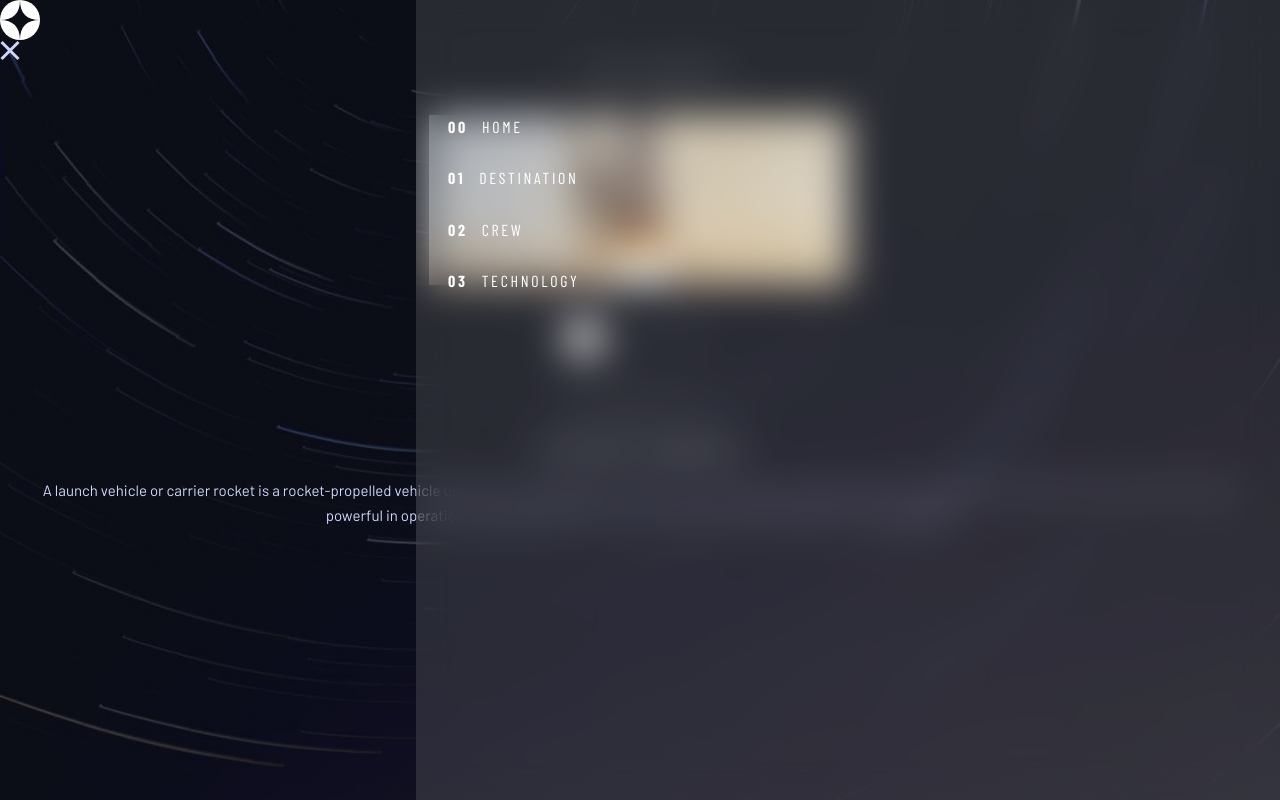
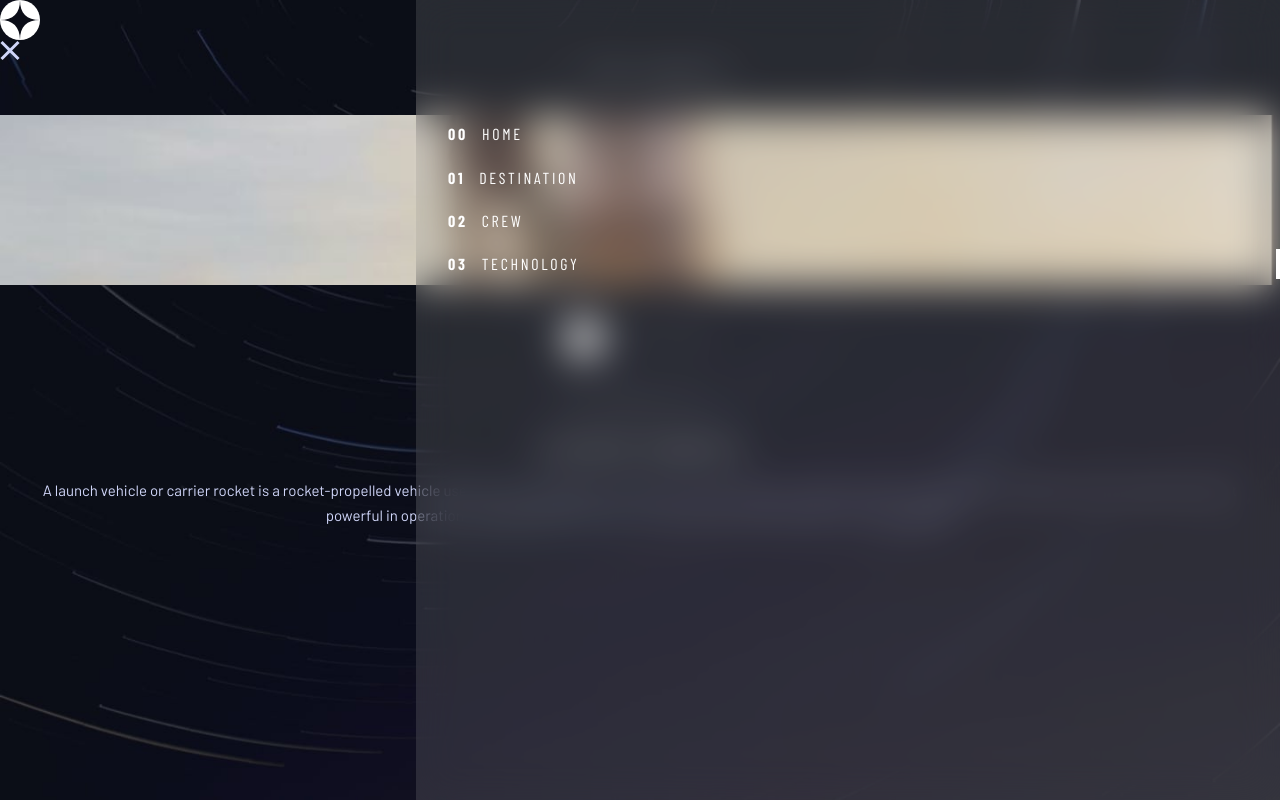
Before and after one commit to Zansuken/space-tourism, a React (Create React App) app: page /technology in a window 1280 px wide. Both pictures are taken after a click on the button 12 px from the left and 50 px from the top of the page. Built offline with nearby package versions, Linux system fonts and the light colour scheme; a web font is replaced by a local one.

Commit message:
fix(Nav): fixed active right border

```diff
--- a/src/components/Nav.tsx
+++ b/src/components/Nav.tsx
@@ -31,10 +31,34 @@ export default function NavMenu() {
             <button ref={ref} className="cross-logo" onClick={() => setVisible(!visible)} />
             <nav className='visible'>
                 <ul ref={ref}>
-                    <li><NavLink to='/'><span className='number'>00</span><span className='section-tag'>HOME</span></NavLink></li>
-                    <li><NavLink to='/destinations'><span className='number'>01</span><span className='section-tag'>DESTINATION</span></NavLink></li>
-                    <li><NavLink to='/crew'><span className='number'>02</span><span className='section-tag'>CREW</span></NavLink></li>
-                    <li><NavLink to='/technology'><span className='number'>03</span><span className='section-tag'>TECHNOLOGY</span></NavLink></li>
+                    <li><NavLink style={({ isActive }) => ({
+                        borderRight: isActive ? "4px solid white" : "none",
+                        display: isActive ? "flex" : "block",
+                        justifySelf: isActive ? "right" : "none",
+                        width: isActive ? "calc(100% - 4px)" : "unset",
+                        padding: "6px 0"
+                    })} to='/'><span className='number'>00</span><span className='section-tag'>HOME</span></NavLink></li>
+                    <li><NavLink style={({ isActive }) => ({
+                        borderRight: isActive ? "4px solid white" : "none",
+                        display: isActive ? "flex" : "block",
+                        justifySelf: isActive ? "right" : "none",
+                        width: isActive ? "calc(100% - 4px)" : "unset",
+                        padding: "6px 0"
+                    })} to='/destinations'><span className='number'>01</span><span className='section-tag'>DESTINATION</span></NavLink></li>
+                    <li><NavLink style={({ isActive }) => ({
+                        borderRight: isActive ? "4px solid white" : "none",
+                        display: isActive ? "flex" : "block",
+                        justifySelf: isActive ? "right" : "none",
+                        width: isActive ? "calc(100% - 4px)" : "unset",
+                        padding: "6px 0"
+                    })} to='/crew'><span className='number'>02</span><span className='section-tag'>CREW</span></NavLink></li>
+                    <li><NavLink style={({ isActive }) => ({
+                        borderRight: isActive ? "4px solid white" : "none",
+                        display: isActive ? "flex" : "block",
+                        justifySelf: isActive ? "right" : "none",
+                        width: isActive ? "calc(100% - 4px)" : "unset",
+                        padding: "6px 0"
+                    })} to='/technology'><span className='number'>03</span><span className='section-tag'>TECHNOLOGY</span></NavLink></li>
                 </ul>
 
             </nav>
--- a/src/styles/components/nav.scss
+++ b/src/styles/components/nav.scss
@@ -28,30 +28,31 @@ nav {
         list-style: none;
         margin: 0;
         padding: 118px 0 0 32px;
-        li:not(:last-of-type) {
-            margin-bottom: 32px;
-        }
+        display: flex;
+        flex-direction: column;
+        gap: 12px;
     }
     a {
         text-decoration: none;
         color: white;
         font-size: 16px;
         letter-spacing: 2.7px;
-        span {
-            padding-bottom: 3px;
-        }
-        &:hover > span:last-of-type {
-            border-bottom: white 2px solid;
+        width: 80px;
+        padding: 0;
+        &:hover {
+            border-right: 4px solid white;
         }
     }
     .number {
         font-family: 'Barlow Condensed', sans-serif;
         font-weight: 700;
+        vertical-align: middle;
     }
     .section-tag {
         font-family: 'Barlow Condensed', sans-serif;
         font-weight: 400;
         margin-left: 14px;
+        vertical-align: middle;
     }
 }
 .hidden {
--- a/src/styles/pages/technology.scss
+++ b/src/styles/pages/technology.scss
@@ -1,6 +1,6 @@
 .technology-img {
     width: 100vw;
-    object-fit: contain;
+    object-fit: cover;
     object-position: center;
 }
 .tech-nav {
```
